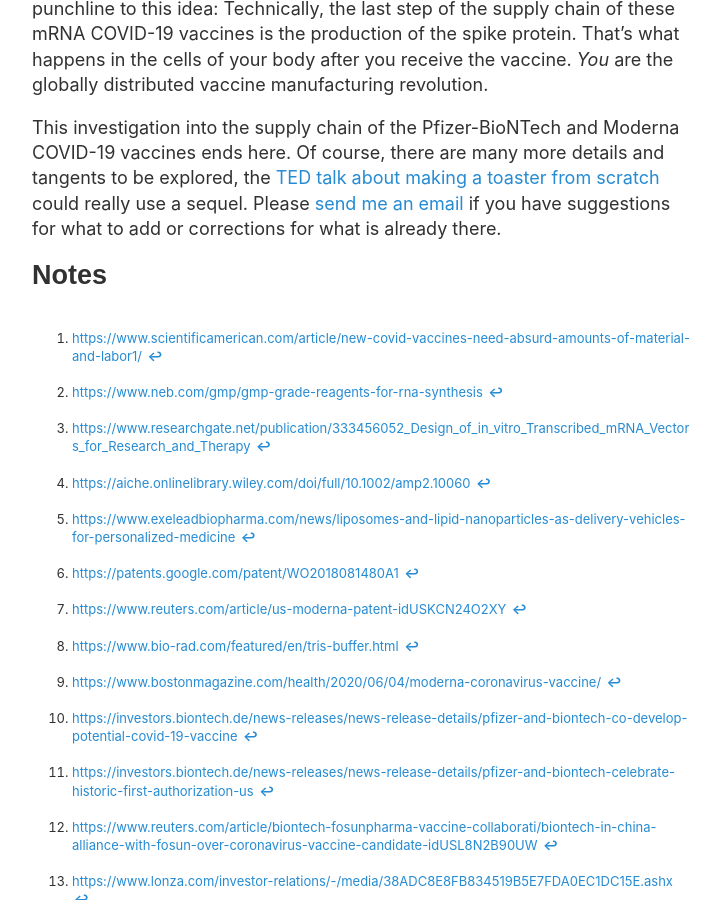
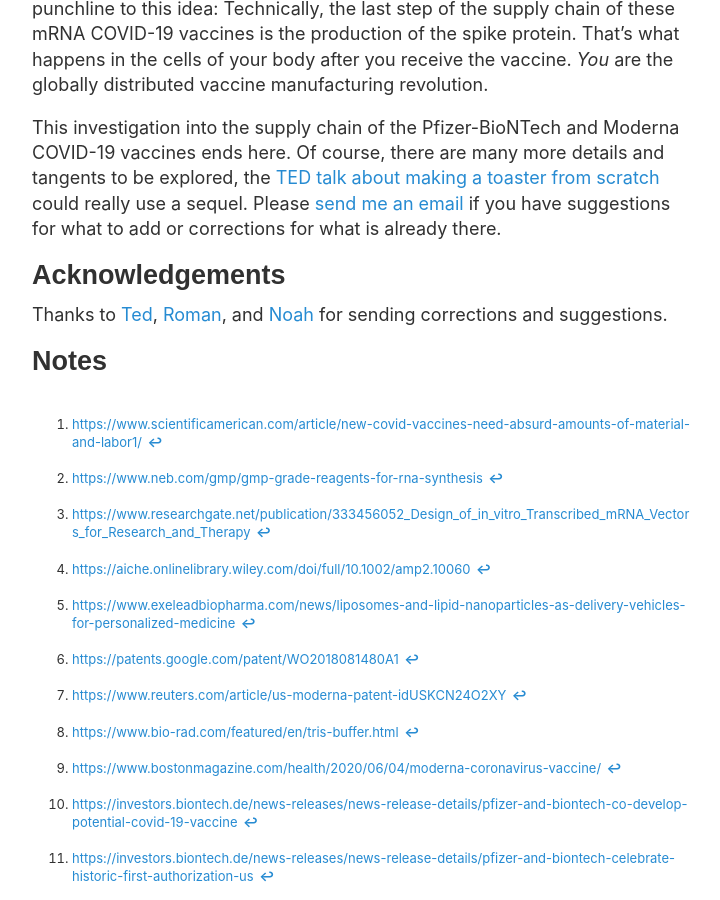
Before and after one commit to jonemo/blog.jonasneubert.com, a Jekyll site: the page built from _posts/2021-01-10-exploring-the-supply-chain-of-the-pfizer-biontech-and-moderna-covid-19-vaccines.md, in a window 1280 px wide and 900 px high, scrolled down 26693 px. Shown: the whole window, without its empty margins (70-790 px from the left). Built offline with Jekyll 4.4.1, drawn with Linux system fonts in a browser that asks for light colours.

Commit message:
[post] supply chain: add acknowledgements

```diff
--- a/_posts/2021-01-10-exploring-the-supply-chain-of-the-pfizer-biontech-and-moderna-covid-19-vaccines.md
+++ b/_posts/2021-01-10-exploring-the-supply-chain-of-the-pfizer-biontech-and-moderna-covid-19-vaccines.md
@@ -607,6 +607,11 @@
 This investigation into the supply chain of the Pfizer-BioNTech and Moderna COVID-19 vaccines ends here. Of course, there are many more details and tangents to be explored, the [TED talk about making a toaster from scratch](http://www.ted.com/talks/thomas_thwaites_how_i_built_a_toaster_from_scratch) could really use a sequel. Please [send me an email](mailto:jn@jonasneubert.com) if you have suggestions for what to add or corrections for what is already there.
 
 
+## Acknowledgements
+
+Thanks to [Ted](https://twitter.com/tedder42), [Roman](https://hut.pm), and [Noah](https://www.noahleidinger.com/en/about) for sending corrections and suggestions.
+
+
 ## Notes
 
 [^1]:
```
